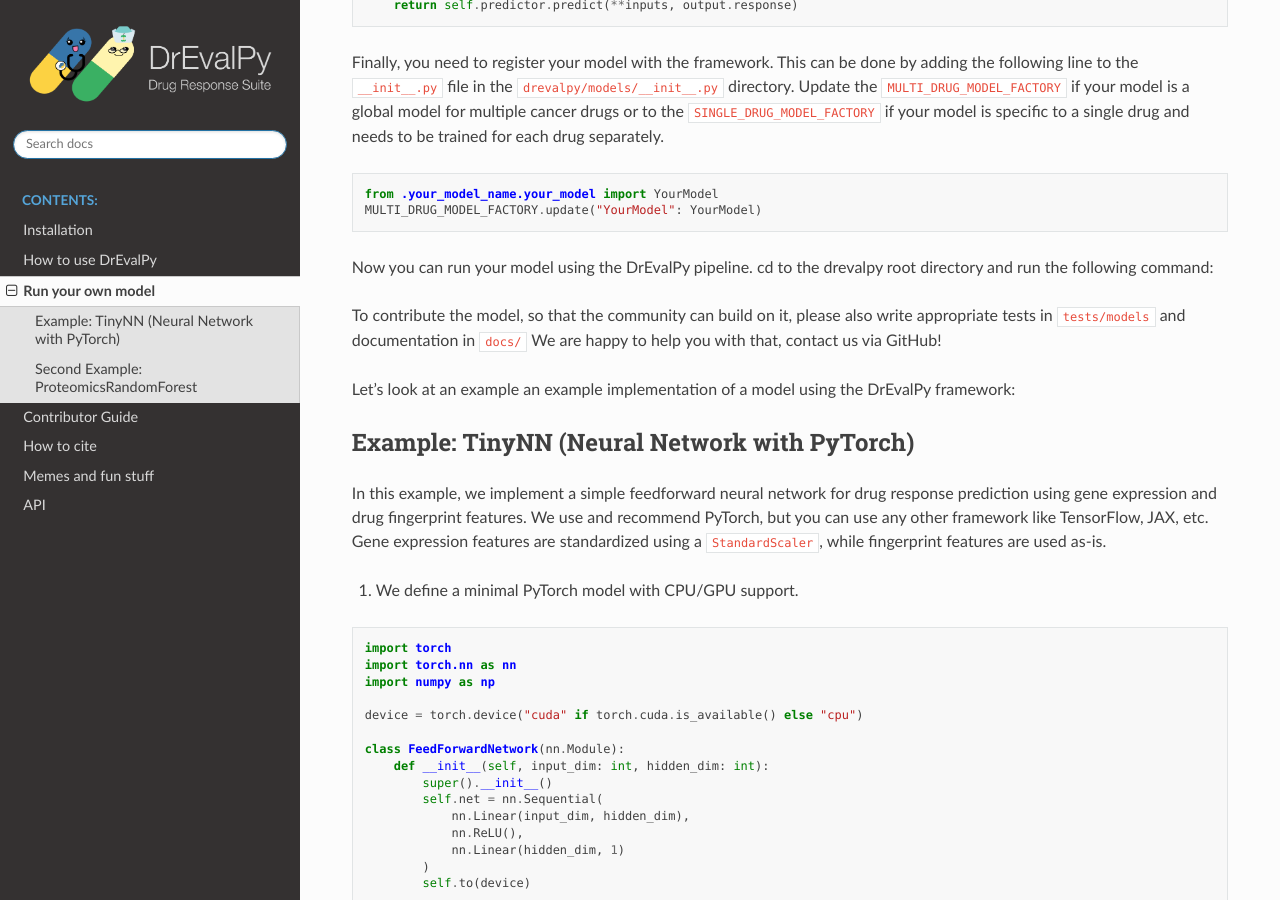
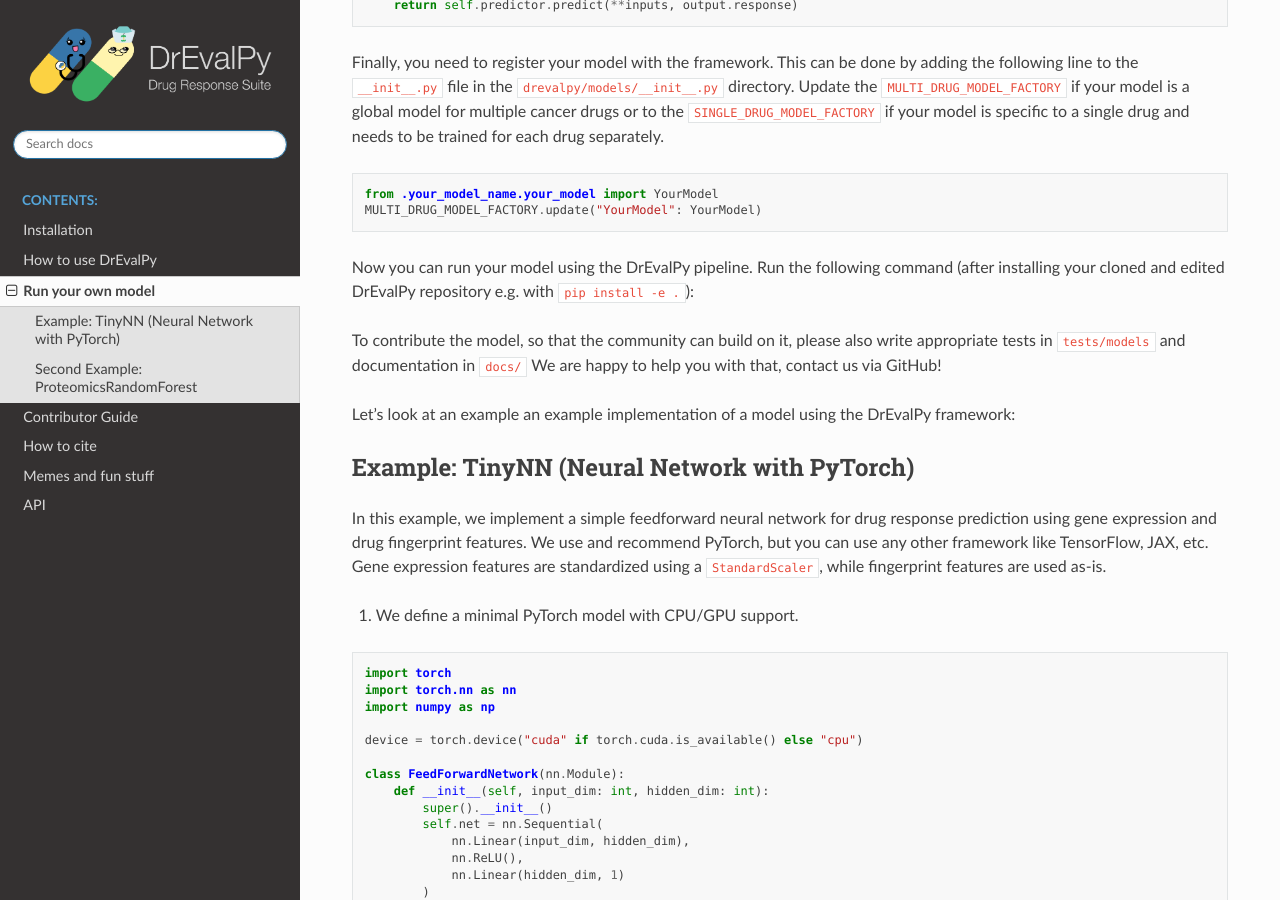
Before and after one commit to daisybio/drevalpy, a Sphinx documentation site: the page built from docs/runyourmodel.rst, in a window 1280 px wide and 900 px high, scrolled down 3939 px. Built offline with Sphinx 7.4.7 and the Read the Docs theme 3.1.0, drawn with Linux system fonts in a browser that asks for light colours; some of the changed text lies outside the part shown.

Commit message:
docs editable install. also no need to be in root anymore

```diff
--- a/docs/runyourmodel.rst
+++ b/docs/runyourmodel.rst
@@ -214,7 +214,7 @@ Update the ``MULTI_DRUG_MODEL_FACTORY`` if your model is a global model for mult
     from .your_model_name.your_model import YourModel
     MULTI_DRUG_MODEL_FACTORY.update("YourModel": YourModel)
 
-Now you can run your model using the DrEvalPy pipeline. cd to the drevalpy root directory and run the following command:
+Now you can run your model using the DrEvalPy pipeline. Run the following command (after installing your cloned and edited DrEvalPy repository e.g. with ``pip install -e .``):
 
 .. code-block:: shell
     drevalpy --model YourModel --dataset CTRPv2 --data_path data
@@ -540,7 +540,7 @@ We overwrite ``cell_line_views`` to ``["proteomics"]`` and define the model name
 
 
 Now you can run the model using the DrEvalPy pipeline.
-To run the model, navigate to the DrEvalPy root directory and execute the following command:
+To run the model and execute the following command:
 .. code-block:: shell
 
     drevalpy --model ProteomicsRandomForest --dataset CTRPv2 --data_path data
```
